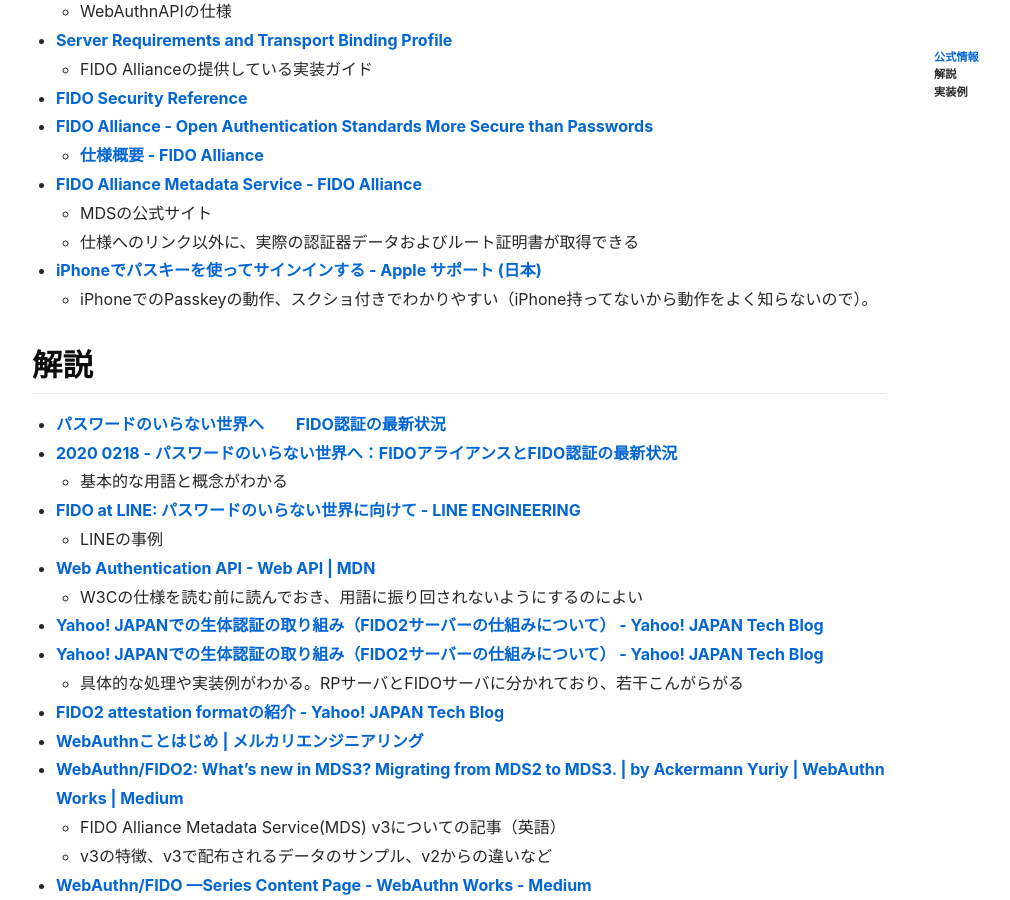
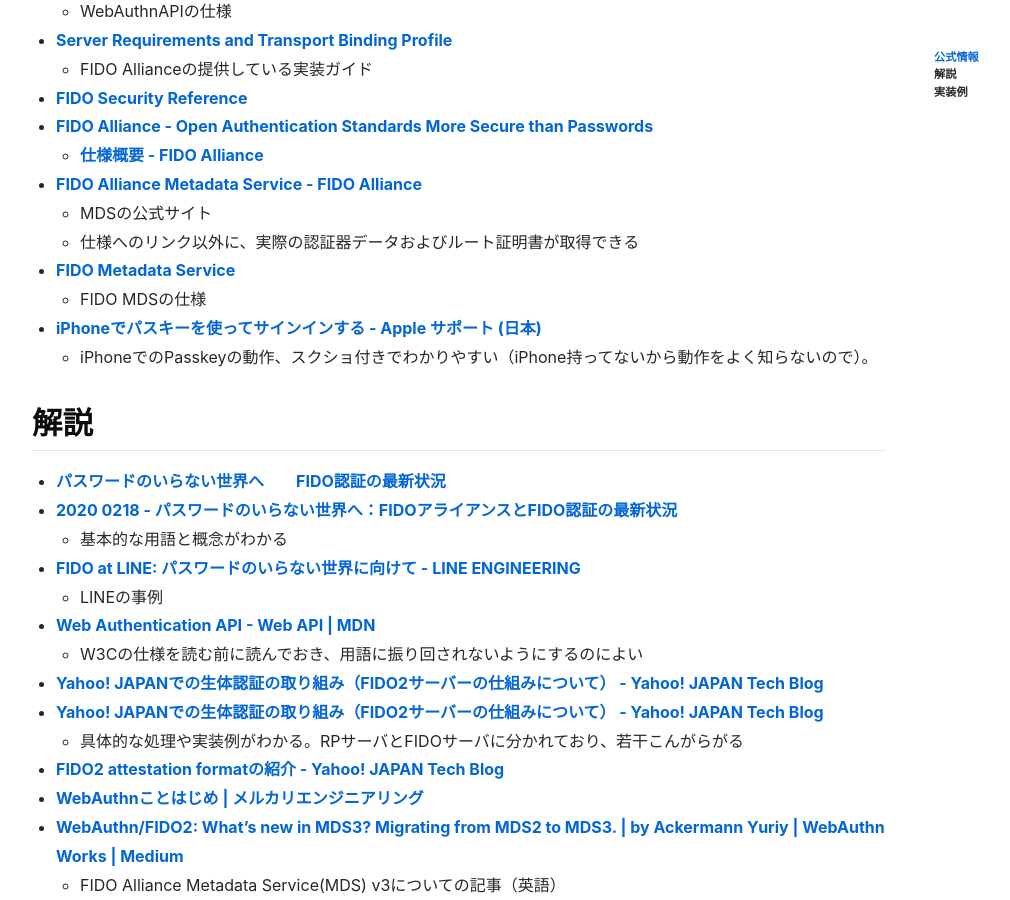
Before and after one commit to s1r-J/s1r-J.github.io, a Jekyll site: the page built from articles/_fido/fido_links.md, in a window 1280 px wide and 900 px high, scrolled down 420 px. Shown: the whole window, without its empty margins (71-1081 px from the left). Built offline with Jekyll 4.4.1, drawn with Linux system fonts in a browser that asks for light colours.

Commit message:
Update FIDO MDS v3の仕様

```diff
--- a/articles/_fido/fido_links.md
+++ b/articles/_fido/fido_links.md
@@ -23,6 +23,8 @@
 - [FIDO Alliance Metadata Service - FIDO Alliance](https://fidoalliance.org/metadata/)
 	- MDSの公式サイト
 	- 仕様へのリンク以外に、実際の認証器データおよびルート証明書が取得できる
+- [FIDO Metadata Service](https://fidoalliance.org/specs/mds/fido-metadata-service-v3.0-ps-20210518.html)
+    - FIDO MDSの仕様
 - [iPhoneでパスキーを使ってサインインする - Apple サポート (日本)](https://support.apple.com/ja-jp/guide/iphone/iphf538ea8d0/ios)
     - iPhoneでのPasskeyの動作、スクショ付きでわかりやすい（iPhone持ってないから動作をよく知らないので）。
 
```
